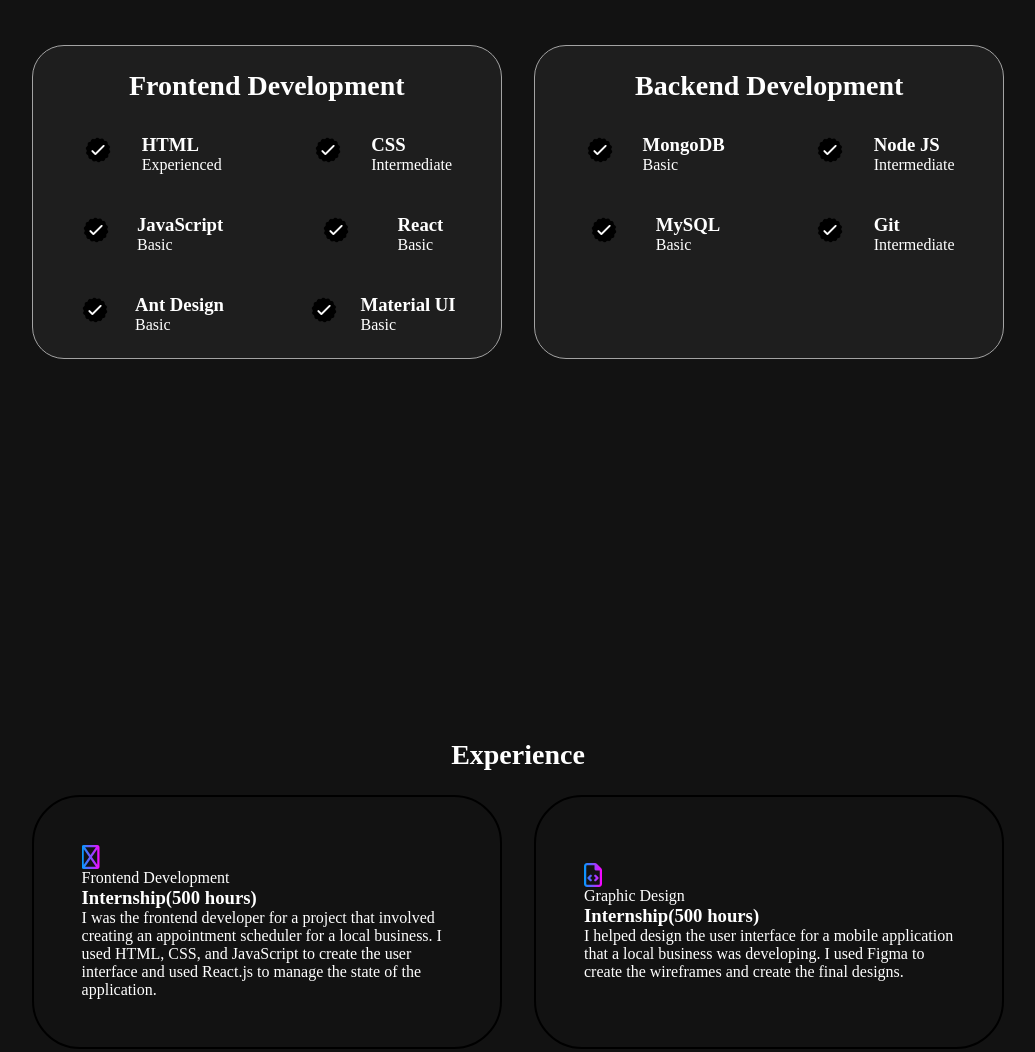
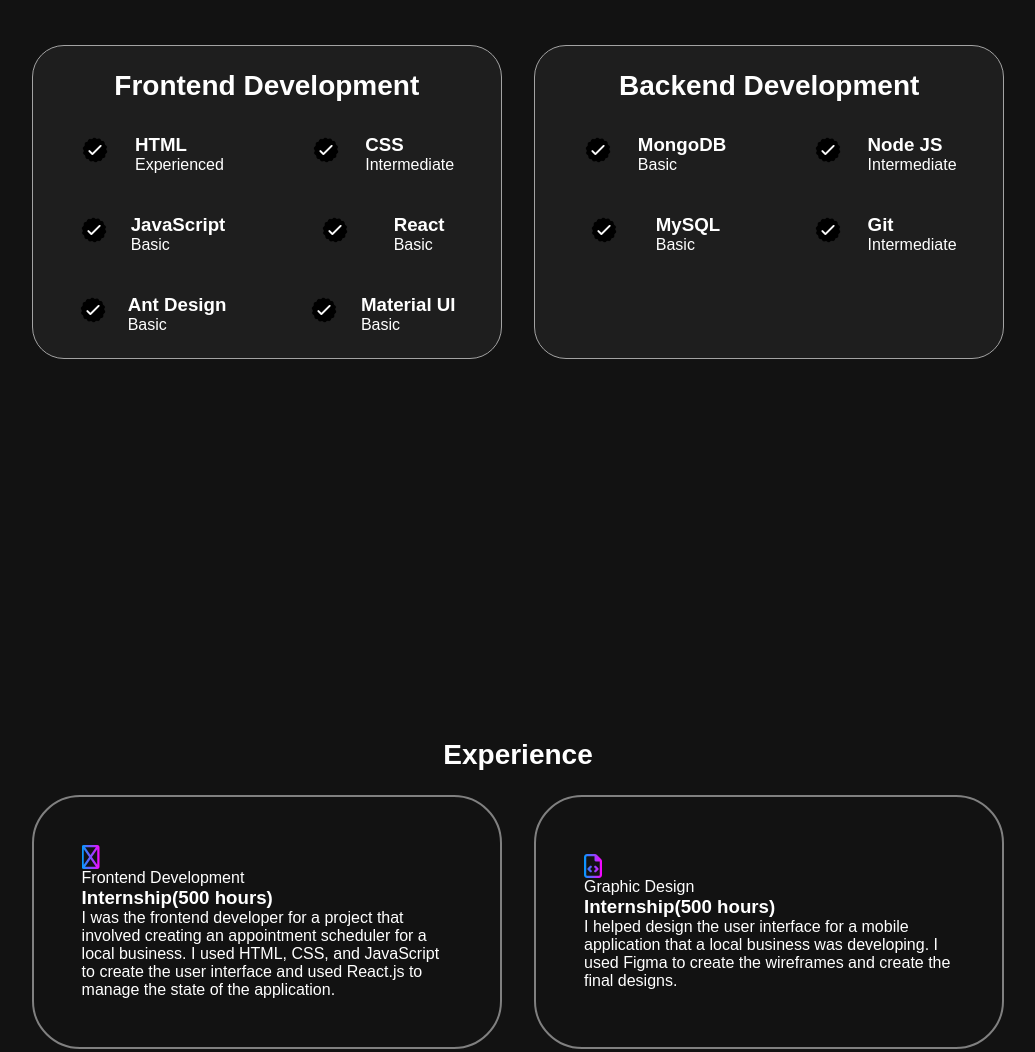
Before and after one commit to imoncrack27/Portfolio-Website, a plain HTML site: page index.html in a window 1280 px wide. Shown: the part 1140-2192 px from the top of the page, without its empty margins (122-1157 px from the left). Drawn offline with Linux system fonts and the light colour scheme.

Commit message:
changed some border colors

```diff
--- a/style.css
+++ b/style.css
@@ -1,7 +1,7 @@
 * {
   margin: 0;
   padding: 0;
-  font-family: "Poppins";
+  font-family: "Poppins", sans-serif;
   box-sizing: border-box;
   text-decoration: none;
   scroll-behavior: smooth;
@@ -283,7 +283,7 @@
   flex: 1;
   background: white;
   border-radius: 2rem;
-  border: rgb(53, 53, 53) 0.1rem solid;
+  border: rgb(224, 214, 214) 0.1rem solid;
   border-color: rgb(163, 163, 163);
   text-align: center;
   background-color: #1e1e1e;
@@ -301,7 +301,7 @@
   gap: 2rem;
 }
 .grid-card {
-  border: 2px solid black;
+  border: 2px gray solid;
   border-radius: 3rem;
   padding: 3rem;
   display: flex;
@@ -324,13 +324,14 @@
   color: transparent;
 }
 ::-webkit-scrollbar {
-  width: 20px;
+  width: 12px;
 }
 ::-webkit-scrollbar-track {
-  background-color: rgb(219, 219, 219);
+  background-color: #f0f0f0;
 }
 ::-webkit-scrollbar-thumb {
-  background: linear-gradient(to bottom, #009dff, #ff00ff);
+  background: #888;
+  border-radius: 10px;
 }
 
 .projects-grid {
@@ -346,7 +347,7 @@
   justify-content: center;
   text-align: center;
   gap: 1.5rem;
-  border: 2px solid black;
+  border: 2px solid gray;
   border-radius: 3rem;
   cursor: pointer;
   transition: 0.3s ease-in-out;
```
